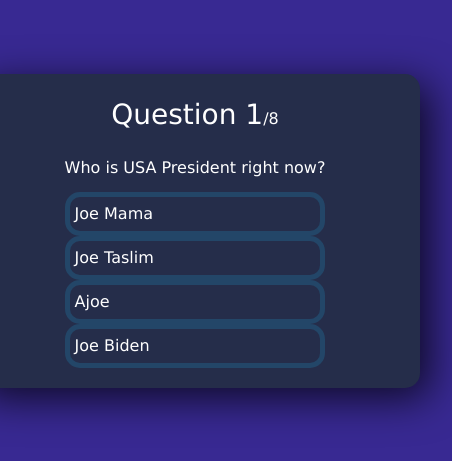
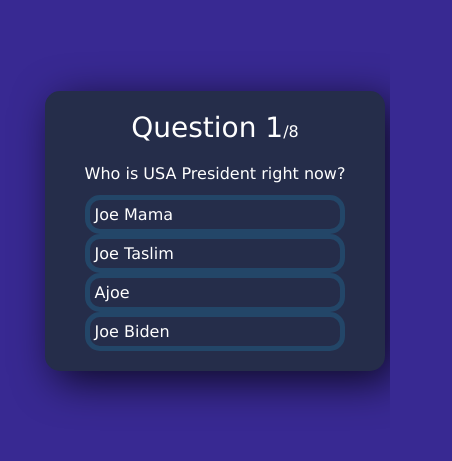
Before and after one commit to Rayyks/quiz-app, a React (Vite) app: page / in a window 390 px wide. Shown: the part 191-652 px from the top of the page, 452 px wide, since content can reach past the window. Built offline with nearby package versions, Linux system fonts and the light colour scheme.

Commit message:
add mobile responsive

```diff
--- a/package.json
+++ b/package.json
@@ -18,7 +18,6 @@
     "@vitejs/plugin-react-swc": "^3.0.0",
     "autoprefixer": "^10.4.14",
     "postcss": "^8.4.21",
-    "tailwindcss": "^3.2.7",
     "vite": "^4.1.0"
   }
 }
--- a/postcss.config.cjs
+++ /dev/null
@@ -1,6 +0,0 @@
-module.exports = {
-  plugins: {
-    tailwindcss: {},
-    autoprefixer: {},
-  },
-}
--- a/src/index.css
+++ b/src/index.css
@@ -8,6 +8,7 @@
 }
 
 body {
+
   margin: 0;
   display: flex;
   justify-content: center;
@@ -38,6 +39,7 @@ body {
   display: flex;
   justify-content: center;
 }
+
 
 .score-seciton {
   display: flex;
@@ -116,6 +118,26 @@ button svg {
   margin-right: 5px;
 }
 
+
+/* ON MOBILE SCREEN */
+@media only screen and (max-width: 768px) {
+
+  /* For mobile phones: */
+  .App {
+
+    background-color: #252d4a;
+    width: 100%;
+    min-height: 200px;
+    height: min-content;
+    border-radius: 15px;
+    padding: 20px;
+    box-shadow: 10px 10px 42px 0px rgba(0, 0, 0, 0.75);
+    display: flex;
+    justify-content: center;
+  }
+
+}
+
 /*  LOADER ANIMATION */
 @keyframes spin {
   to {
--- a/tailwind.config.cjs
+++ /dev/null
@@ -1,8 +0,0 @@
-/** @type {import('tailwindcss').Config} */
-module.exports = {
-  content: ["./index.html", "./src/**/*.{js,ts,jsx,tsx}"],
-  theme: {
-    extend: {},
-  },
-  plugins: [],
-};
```
Also changed, not shown: 1 other file (tests, documents, lock files or other folders).
